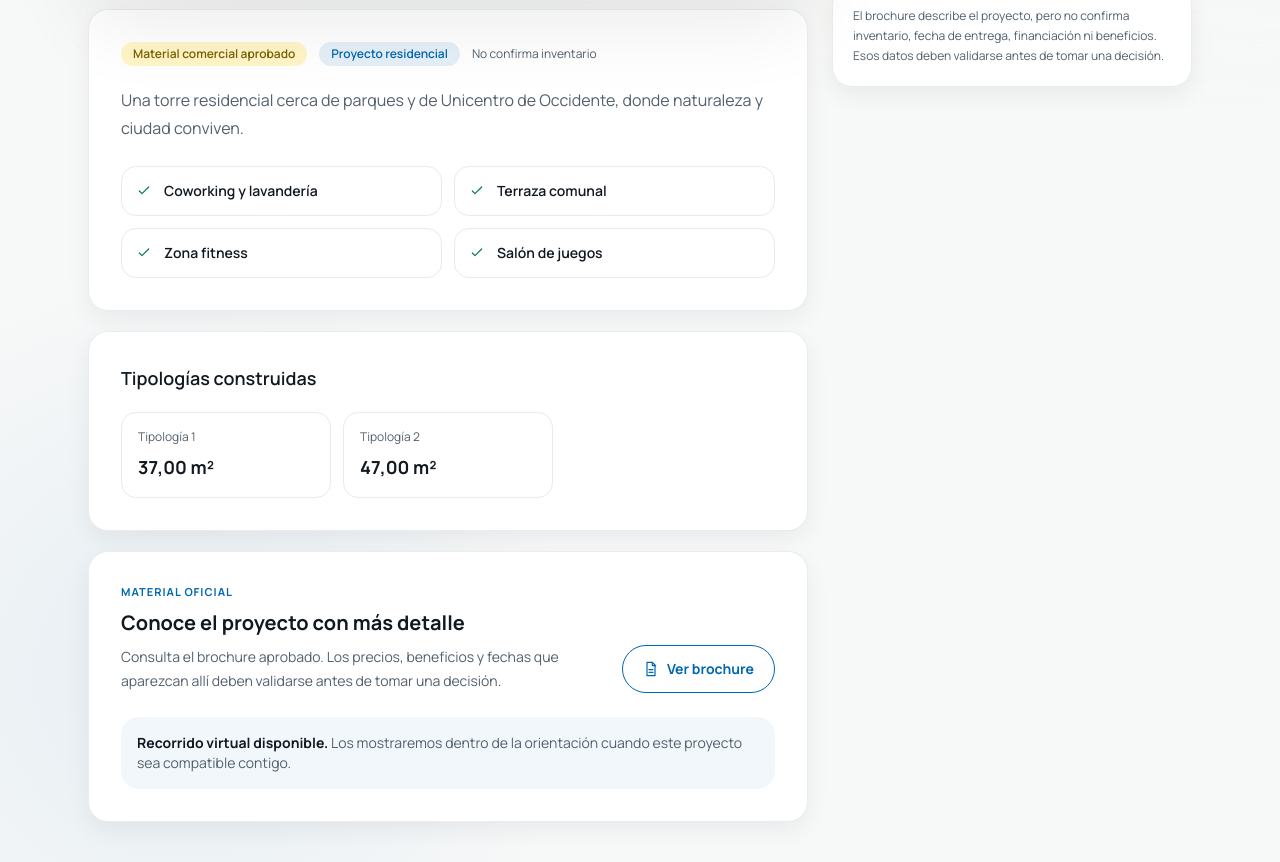
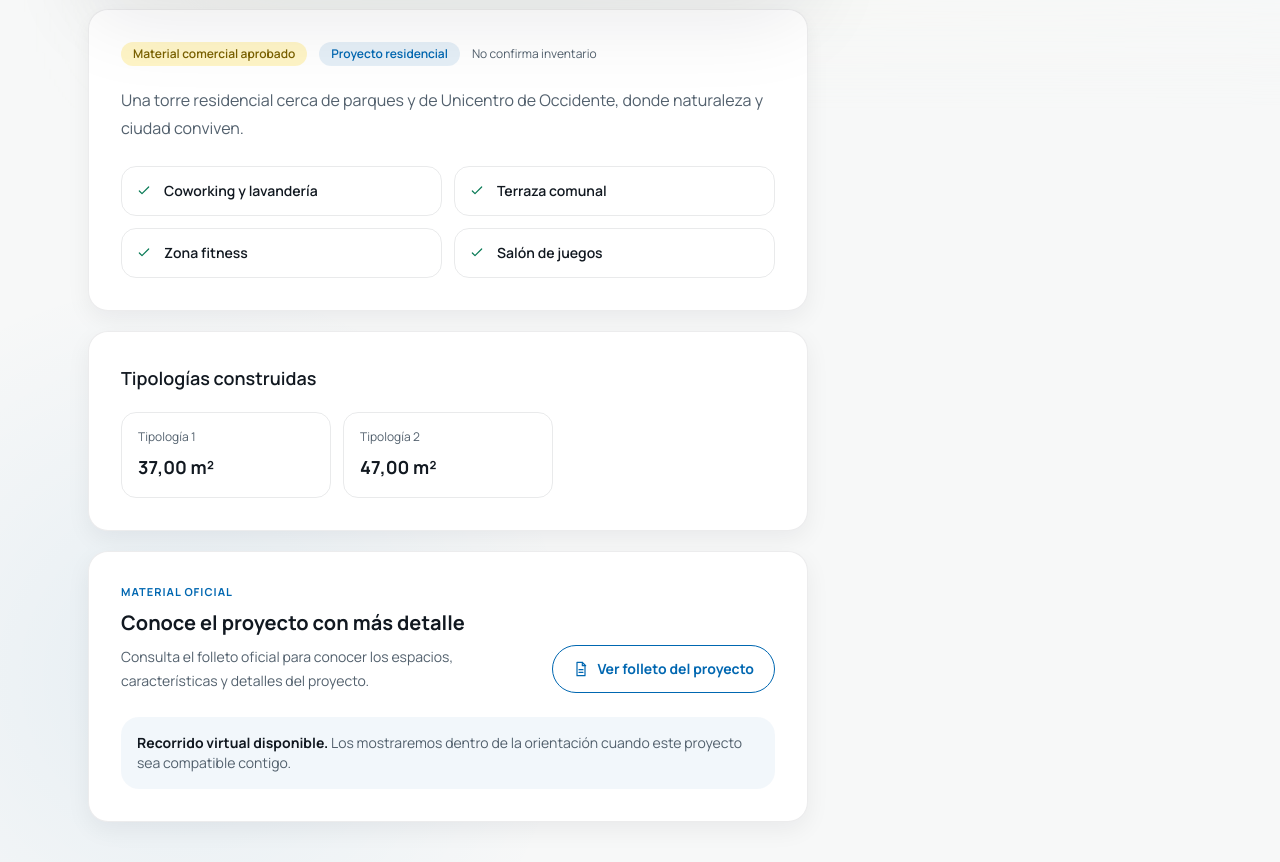
Before and after one commit to IngenieroJosser/vivienda-ai-frontend, a Next.js app: page /vivienda/proyectos/abeto in a window 1280 px wide. Shown: the part 692-1554 px from the top of the page. Built offline with nearby package versions, Linux system fonts and the light colour scheme.

Commit message:
fix(copy): replace brochure jargon in project experience

```diff
--- a/app/vivienda/proyectos/[id]/page.tsx
+++ b/app/vivienda/proyectos/[id]/page.tsx
@@ -58,13 +58,13 @@ export default async function ProjectDetailPage({ params }: { params: Promise<{
                 <p className="text-[11px] font-bold uppercase tracking-[.09em] text-[color:var(--vm-color-brand-blue)]">Material oficial</p>
                 <h2 className="mt-2 text-xl font-bold">Conoce el proyecto con más detalle</h2>
                 <p className="mt-2 max-w-xl text-sm leading-6 text-[color:var(--vm-color-ink-muted)]">
-                  Consulta el brochure aprobado. Los precios, beneficios y fechas que aparezcan allí deben validarse antes de tomar una decisión.
+                  Consulta el folleto oficial para conocer los espacios, características y detalles del proyecto.
                 </p>
               </div>
               {project.brochureUrl ? (
                 <a href={project.brochureUrl} target="_blank" rel="noreferrer" className="inline-flex min-h-12 shrink-0 items-center justify-center gap-2 rounded-full border border-[color:var(--vm-color-brand-blue)] bg-white px-5 text-sm font-bold text-[color:var(--vm-color-brand-blue)] transition hover:bg-[color:var(--vm-color-brand-blue)]/[.05]">
                   <Icon name="document" className="h-4 w-4" />
-                  Ver brochure
+                  Ver folleto del proyecto
                 </a>
               ) : null}
             </div>
@@ -99,7 +99,6 @@ export default async function ProjectDetailPage({ params }: { params: Promise<{
             </div>
           </section>
           <Link href={`/orientacion?utm_source=portal&utm_campaign=${project.id}_proyecto&utm_content=ficha`} className="inline-flex min-h-12 w-full items-center justify-center gap-2 rounded-full bg-[color:var(--vm-color-brand-blue)] px-5 text-sm font-bold text-white"><Icon name="arrow" className="h-4 w-4" />Iniciar orientación</Link>
-          <section className="surface-solid p-5 text-xs leading-5 text-[color:var(--vm-color-ink-muted)]">El brochure describe el proyecto, pero no confirma inventario, fecha de entrega, financiación ni beneficios. Esos datos deben validarse antes de tomar una decisión.</section>
         </aside>
       </div>
     </main>
--- a/features/prospect/components/prospect-result.tsx
+++ b/features/prospect/components/prospect-result.tsx
@@ -216,7 +216,7 @@ function ProspectProject({ project, match }: { project: HousingProject; match: P
       </ul>
       <div className="mt-5 border-t border-[color:var(--vm-color-line)] pt-5">
         <div className="grid gap-2 sm:grid-cols-2">
-          {project.brochureUrl ? <a href={project.brochureUrl} target="_blank" rel="noreferrer" className="inline-flex min-h-10 items-center justify-between gap-2 rounded-[var(--vm-radius-control)] border border-[color:var(--vm-color-line)] px-3 text-xs font-semibold text-[color:var(--vm-color-brand-blue)]">Ver brochure aprobado<Icon name="arrow" className="h-3.5 w-3.5" /></a> : null}
+          {project.brochureUrl ? <a href={project.brochureUrl} target="_blank" rel="noreferrer" className="inline-flex min-h-10 items-center justify-between gap-2 rounded-[var(--vm-radius-control)] border border-[color:var(--vm-color-line)] px-3 text-xs font-semibold text-[color:var(--vm-color-brand-blue)]">Ver folleto del proyecto<Icon name="arrow" className="h-3.5 w-3.5" /></a> : null}
           {availableTours.map((tour) => <a key={tour.id} href={tour.url} target="_blank" rel="noreferrer" className="inline-flex min-h-10 items-center justify-between gap-2 rounded-[var(--vm-radius-control)] border border-[color:var(--vm-color-line)] px-3 text-xs font-semibold text-[color:var(--vm-color-brand-blue)]">{tour.label}<Icon name="arrow" className="h-3.5 w-3.5" /></a>)}
         </div>
       </div>
--- a/lib/housing-catalog/catalog.ts
+++ b/lib/housing-catalog/catalog.ts
@@ -378,8 +378,8 @@ function buildProject(seed: ProjectSeed): HousingProject {
       id: brochureId,
       kind: "APPROVED_BROCHURE",
       title: seed.brochureUrl
-        ? `Brochure individual de ${seed.name}`
-        : `Brochure multiproyecto con ficha de ${seed.name}`,
+        ? `Folleto informativo de ${seed.name}`
+        : `Información oficial con la ficha de ${seed.name}`,
       url: seed.brochureUrl ?? MULTIPROJECT_URL,
       verifiedAt: VERIFIED_AT,
       materialStatus: "APPROVED",
```
